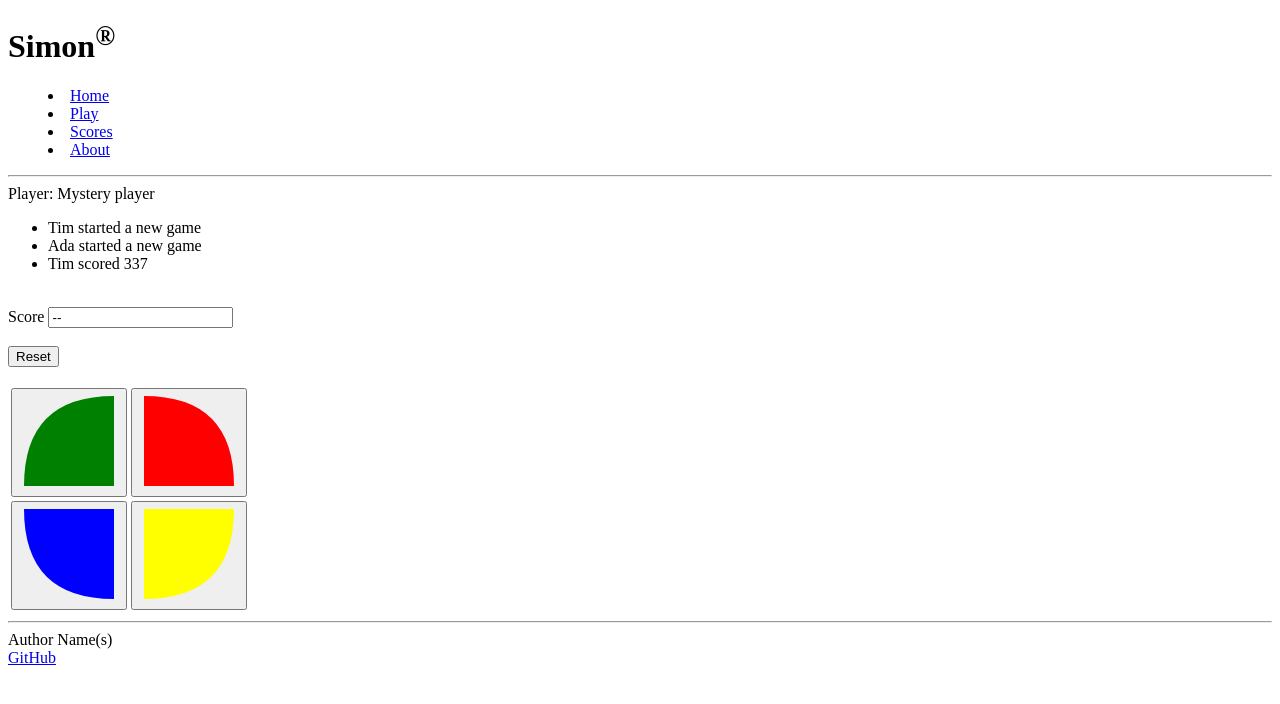
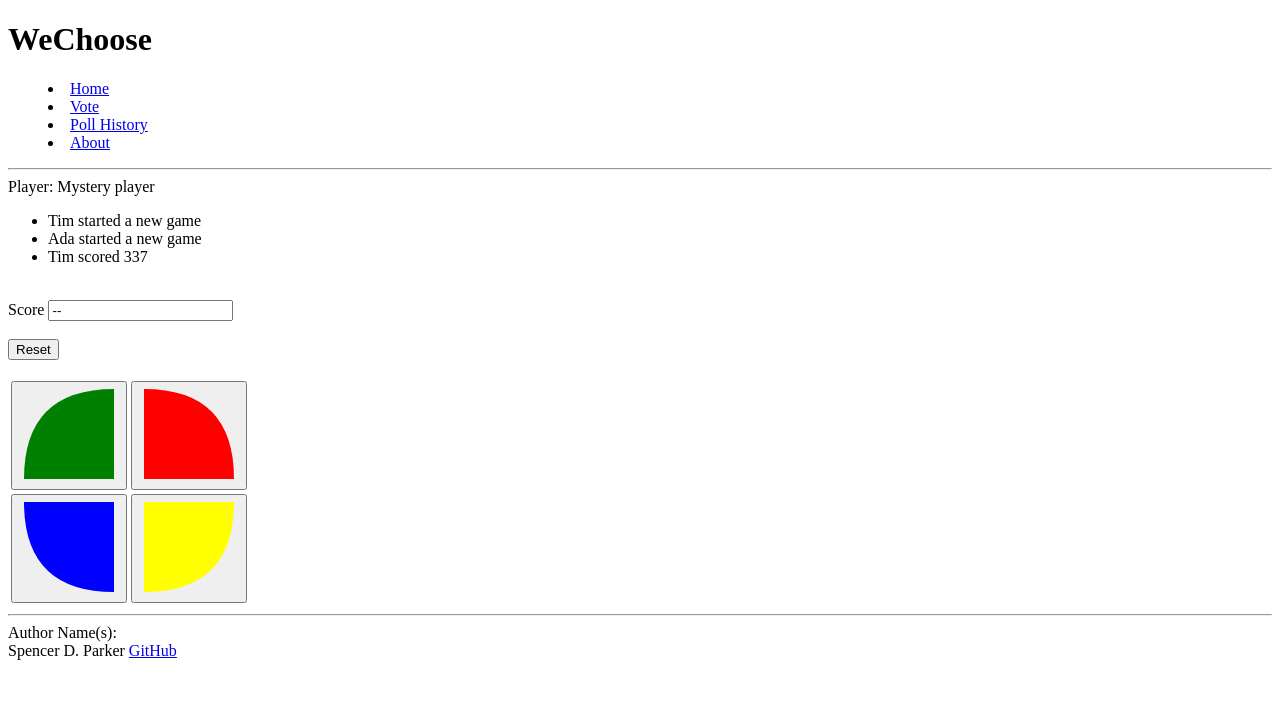
Before and after one commit to parkysparky/startup, a plain HTML site: page vote.html in a window 1280 px wide. Drawn offline with Linux system fonts and the light colour scheme.

Commit message:
REFACTOR: vote.html Replaced sample headers from play.html from simon-html

```diff
--- a/vote.html
+++ b/vote.html
@@ -2,28 +2,23 @@
 <html lang="en">
   <head>
     <meta charset="UTF-8" />
-    <!-- Tell browsers not to scale the viewport automatically -->
     <meta name="viewport" content="width=device-width, initial-scale=1.0" />
-    <title>Simon</title>
+    <title>WeChoose</title>
     <link rel="icon" href="favicon.ico" />
   </head>
   <body>
-    <!-- Use header, main, and footer elements to give semantic structure -->
     <header>
-      <h1>Simon<sup>&reg;</sup></h1>
+      <h1 type="title">WeChoose</h1>
 
-      <!-- Navigation elements -->
       <nav>
-        <!-- Menu is a semantic alternative to <ul> that represents an interaction -->
         <menu>
           <li><a href="index.html">Home</a></li>
-          <li><a href="play.html">Play</a></li>
-          <li><a href="scores.html">Scores</a></li>
+          <li><a href="vote.html">Vote</a></li>
+          <li><a href="polls.html">Poll History</a></li>
           <li><a href="about.html">About</a></li>
         </menu>
       </nav>
 
-      <!-- Since we don't have the ability to style we use old style HTML to give some visual formatting -->
       <hr />
     </header>
 
@@ -98,9 +93,10 @@
 
     <footer>
       <hr />
-      <span class="text-reset">Author Name(s)</span>
+      <span class="text-reset">Author Name(s):</span>
       <br />
-      <a href="https://github.com/webprogramming260/simon-html">GitHub</a>
+      <span class="text-reset">Spencer D. Parker </span>
+      <a href="https://github.com/parkysparky/startup">GitHub</a>
     </footer>
   </body>
 </html>
```
